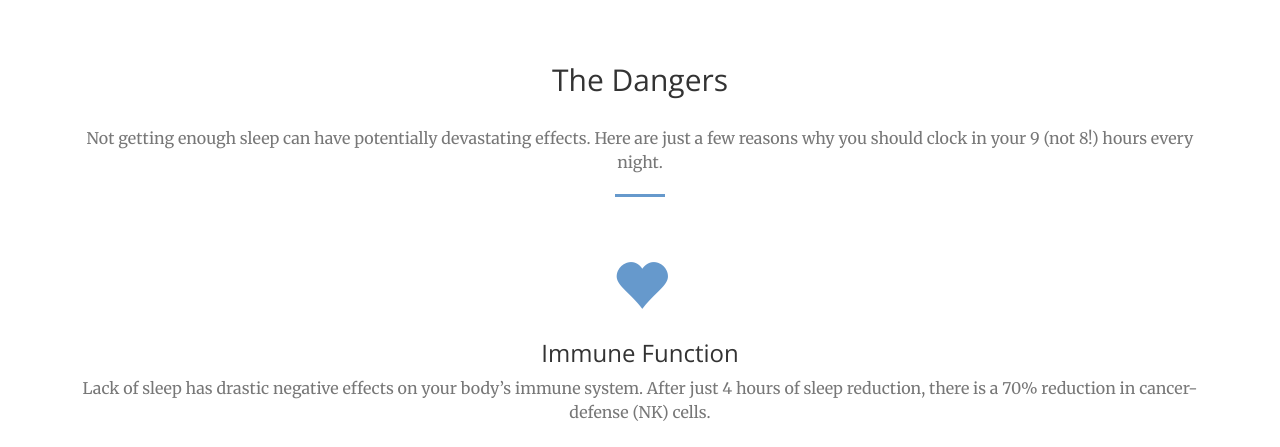
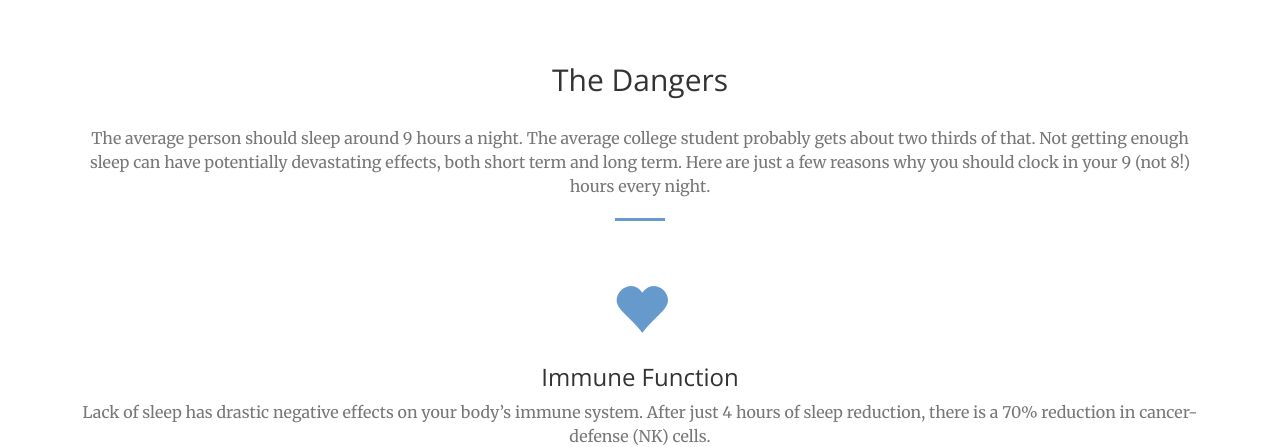
Before and after one commit to alexxpan/sleep-outreach-project, a website: page index.html in a window 1280 px wide. Shown: the part 2140-2587 px from the top of the page. Drawn offline with nearby package versions, Linux system fonts and the light colour scheme.

Commit message:
updated dangers

```diff
--- a/index.html
+++ b/index.html
@@ -238,7 +238,7 @@
                 <div class="col-lg-12 text-center">
                     <h2 class="section-heading">The Dangers</h2>
                     <br>
-                    <p class="text-muted">Not getting enough sleep can have potentially devastating effects. Here are just a few reasons why you should clock in your 9 (not 8!) hours every night. </p>
+                    <p class="text-muted">The average person should sleep around 9 hours a night. The average college student probably gets about two thirds of that. Not getting enough sleep can have potentially devastating effects, both short term and long term. Here are just a few reasons why you should clock in your 9 (not 8!) hours every night. </p>
                     <hr class="primary">
                 </div>
             </div>
```
